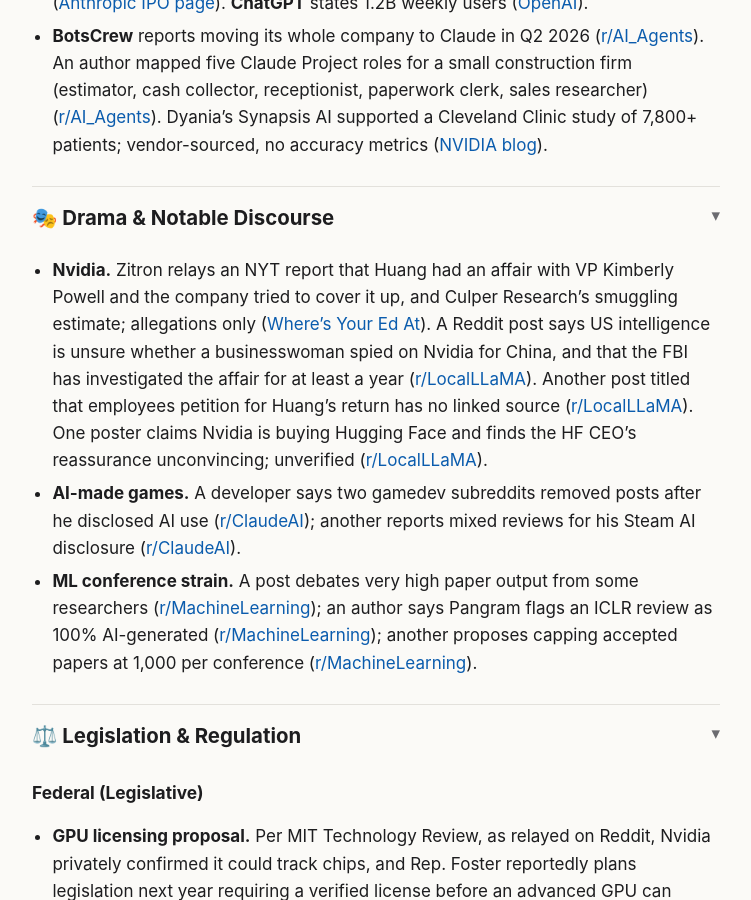
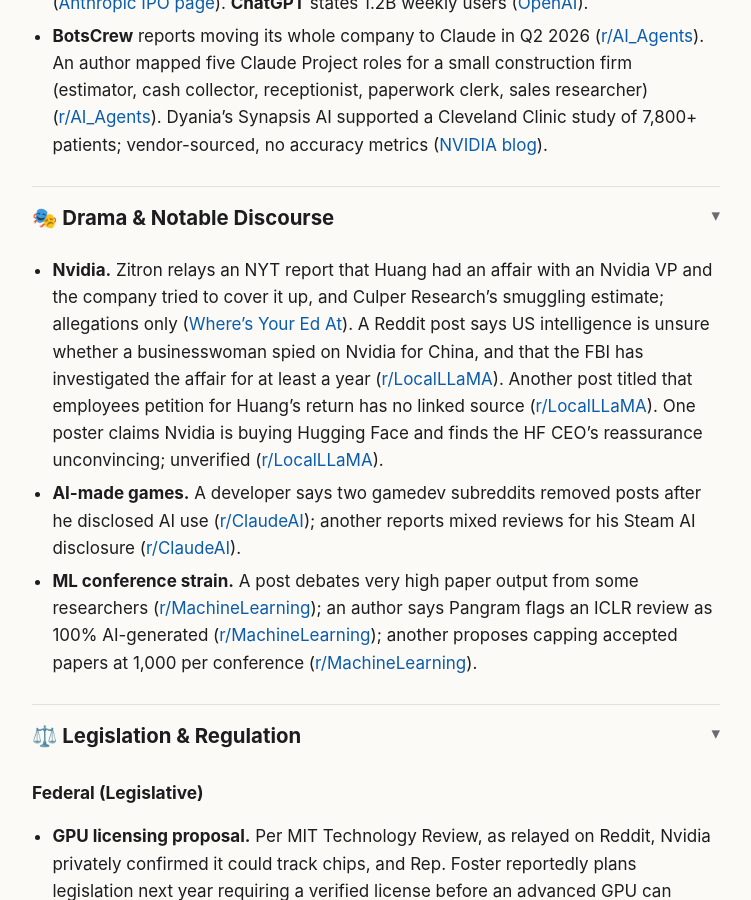
Before and after one commit to paulb444/llm-daily, a Jekyll site: the page built from _posts/2026-11-13-llm-industry-daily.md, in a window 1280 px wide and 900 px high, scrolled down 10973 px. Shown: the whole window, without its empty margins (264-1015 px from the left). Built offline with Jekyll 4.4.1, drawn with Linux system fonts in a browser that asks for light colours.

Commit message:
Issue 2026-11-13

```diff
--- a/_posts/2026-11-13-llm-industry-daily.md
+++ b/_posts/2026-11-13-llm-industry-daily.md
@@ -149,7 +149,7 @@ Threads: Nvidia's financing loop looks strained ([CEO exit report](https://old.r
 
 ## 🎭 Drama & Notable Discourse
 
-- **Nvidia.** Zitron relays an NYT report that Huang had an affair with VP Kimberly Powell and the company tried to cover it up, and Culper Research's smuggling estimate; allegations only ([Where's Your Ed At](https://www.wheresyoured.at/hg-megaspeed/)). A Reddit post says US intelligence is unsure whether a businesswoman spied on Nvidia for China, and that the FBI has investigated the affair for at least a year ([r/LocalLLaMA](https://old.reddit.com/r/LocalLLaMA/comments/1xuwf9w/us_intel_isnt_sure_if_businesswoman_spied_on/)). Another post titled that employees petition for Huang's return has no linked source ([r/LocalLLaMA](https://old.reddit.com/r/LocalLLaMA/comments/1xuxxmb/bring_back_the_boss_nvidia_employees_petition_for/)). One poster claims Nvidia is buying Hugging Face and finds the HF CEO's reassurance unconvincing; unverified ([r/LocalLLaMA](https://old.reddit.com/r/LocalLLaMA/comments/1xut4o7/hugging_face_ceo_vows_to_keep_fighting_for_open/)).
+- **Nvidia.** Zitron relays an NYT report that Huang had an affair with an Nvidia VP and the company tried to cover it up, and Culper Research's smuggling estimate; allegations only ([Where's Your Ed At](https://www.wheresyoured.at/hg-megaspeed/)). A Reddit post says US intelligence is unsure whether a businesswoman spied on Nvidia for China, and that the FBI has investigated the affair for at least a year ([r/LocalLLaMA](https://old.reddit.com/r/LocalLLaMA/comments/1xuwf9w/us_intel_isnt_sure_if_businesswoman_spied_on/)). Another post titled that employees petition for Huang's return has no linked source ([r/LocalLLaMA](https://old.reddit.com/r/LocalLLaMA/comments/1xuxxmb/bring_back_the_boss_nvidia_employees_petition_for/)). One poster claims Nvidia is buying Hugging Face and finds the HF CEO's reassurance unconvincing; unverified ([r/LocalLLaMA](https://old.reddit.com/r/LocalLLaMA/comments/1xut4o7/hugging_face_ceo_vows_to_keep_fighting_for_open/)).
 - **AI-made games.** A developer says two gamedev subreddits removed posts after he disclosed AI use ([r/ClaudeAI](https://old.reddit.com/r/ClaudeAI/comments/1xul18m/my_game_got_removed_from_gamedev_subs_for_using/)); another reports mixed reviews for his Steam AI disclosure ([r/ClaudeAI](https://old.reddit.com/r/ClaudeAI/comments/1xus0wz/i_disclosed_every_aimade_part_of_my_solo_game_on/)).
 - **ML conference strain.** A post debates very high paper output from some researchers ([r/MachineLearning](https://old.reddit.com/r/MachineLearning/comments/1xteym8/can_we_talk_about_the_ml_research_coming_from/)); an author says Pangram flags an ICLR review as 100% AI-generated ([r/MachineLearning](https://old.reddit.com/r/MachineLearning/comments/1xtvipb/how_should_authors_handle_a_suspected/)); another proposes capping accepted papers at 1,000 per conference ([r/MachineLearning](https://old.reddit.com/r/MachineLearning/comments/1xugl6c/what_if_neurips_icml_and_iclr_capped_accepted/)).
 
```
